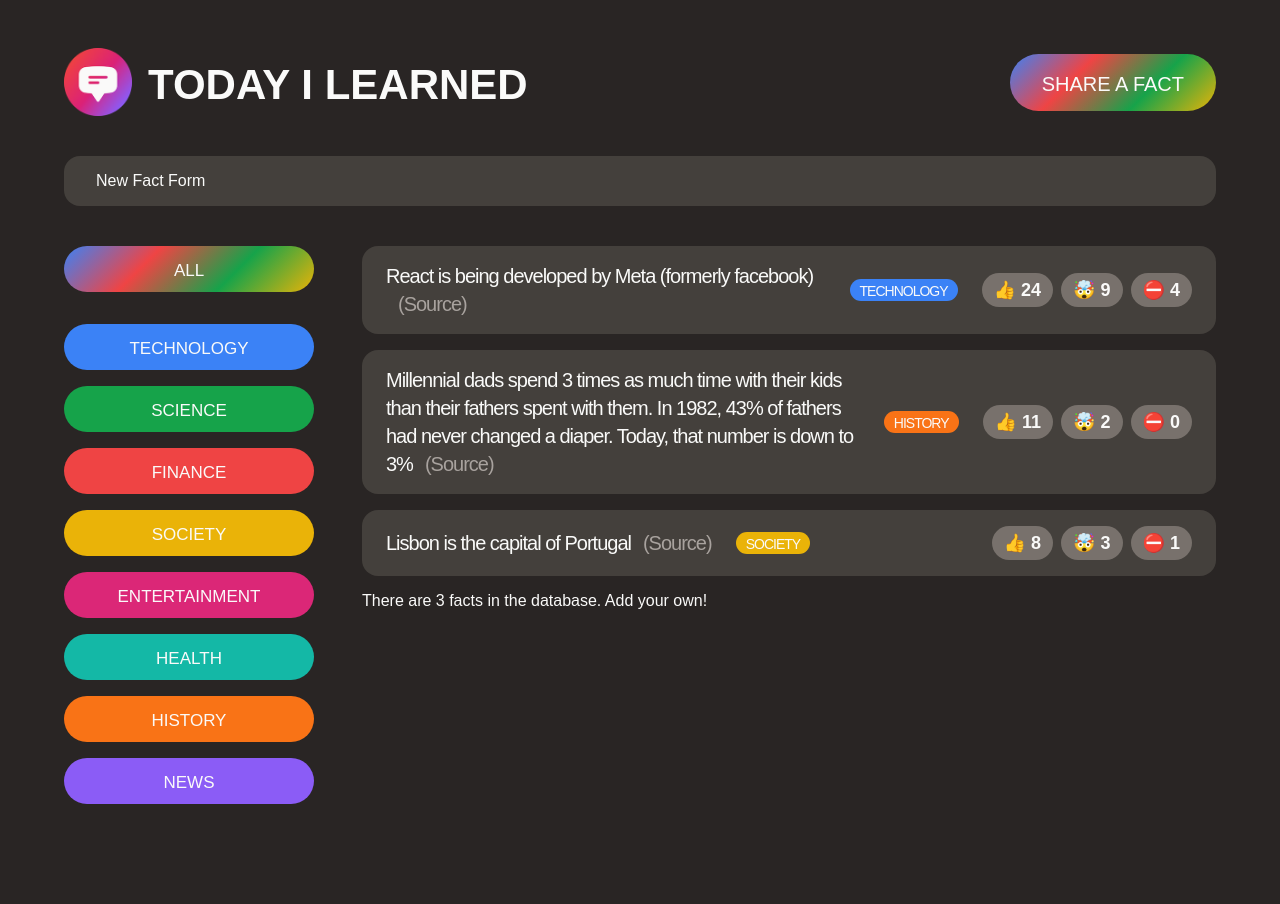
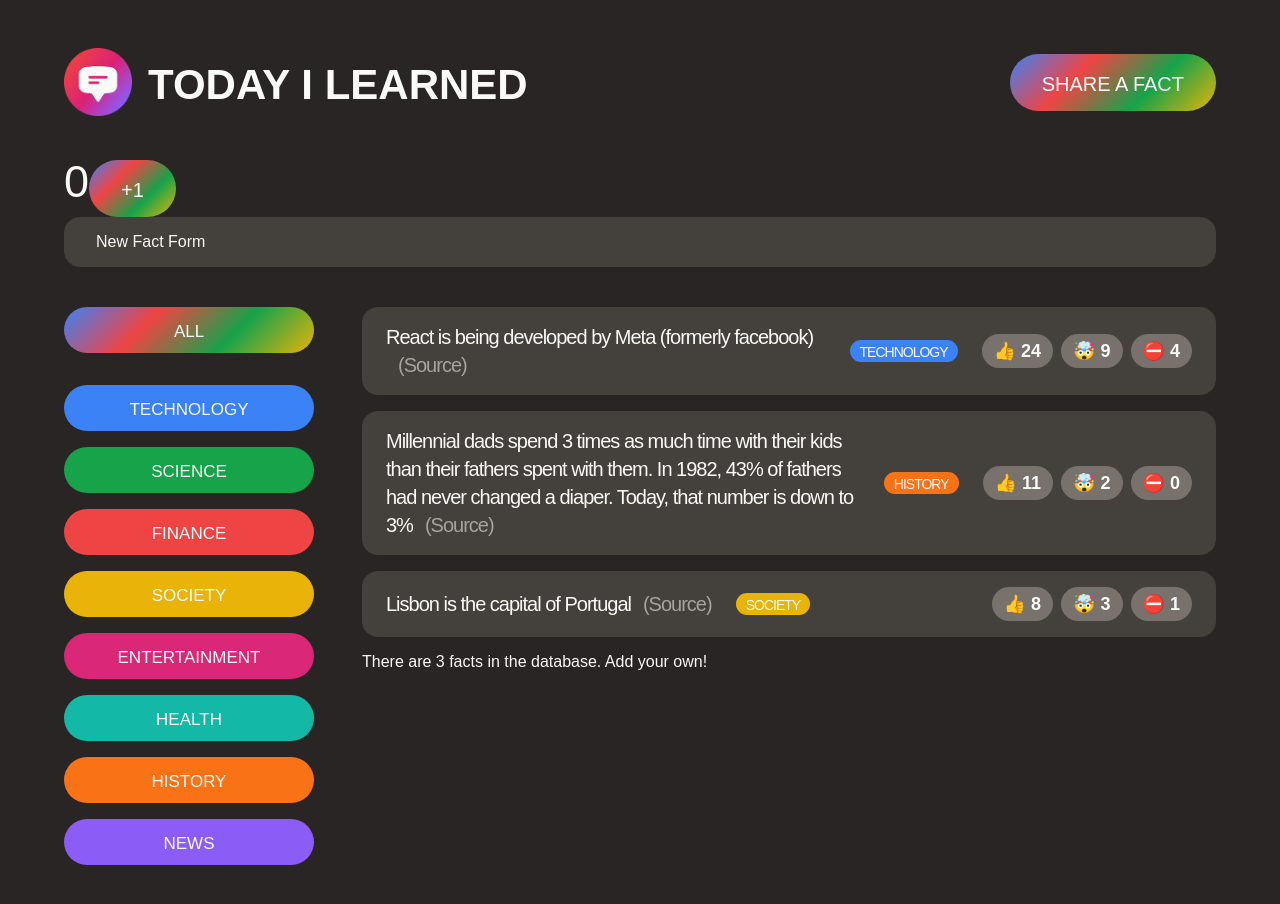
Before and after one commit to AlyafeiAli/ReactCrashCourse, a React (Create React App) app: page / in a window 1280 px wide. Shown: the top 904 px of the page. Before the commit the page ends 868 px from the top, so only its background shows below. Built offline with nearby package versions, Linux system fonts and the light colour scheme; a web font is replaced by a local one.

Commit message:
introduce States

```diff
--- a/src/App.js
+++ b/src/App.js
@@ -1,3 +1,5 @@
+import React from "react";
+import { useState } from "react";
 import "./style.css";
 
 const CATEGORIES = [
@@ -24,7 +26,8 @@
   },
   {
     id: 2,
-    text: "Millennial dads spend 3 times as much time with their kids than their fathers spent with them. In 1982, 43% of fathers had never changed a diaper. Today, that number is down to 3%",
+    text:
+      "Millennial dads spend 3 times as much time with their kids than their fathers spent with them. In 1982, 43% of fathers had never changed a diaper. Today, that number is down to 3%",
     source:
       "https://www.mother.ly/parenting/millennial-dads-spend-more-time-with-their-kids",
     category: "history",
@@ -45,6 +48,18 @@
   },
 ];
 
+function Counter() {
+  const [count, setCount] = useState(0);
+  return (
+    <div>
+      <span style={{ fontSize: "45px" }}>{count}</span>
+      <button className="btn btn-large" onClick={() => setCount((c) => c + 1)}>
+        +1
+      </button>
+    </div>
+  );
+}
+
 function App() {
   const appTitle = "Today I Learned";
   return (
@@ -62,7 +77,7 @@
         </div>
         <button className="btn btn-large btn-open">Share a fact</button>
       </header>
-
+      <Counter />
       <NewFactForm />
 
       <main className="main">
```
Also changed, not shown: 1 other file (tests, documents, lock files or other folders).
